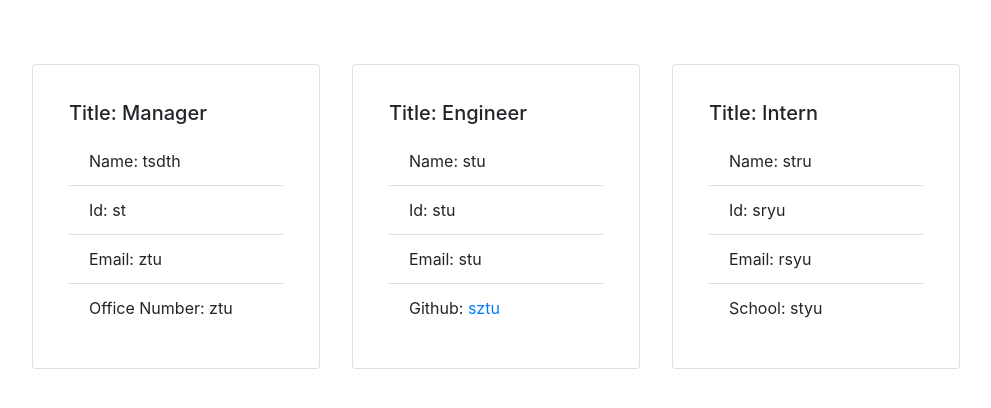
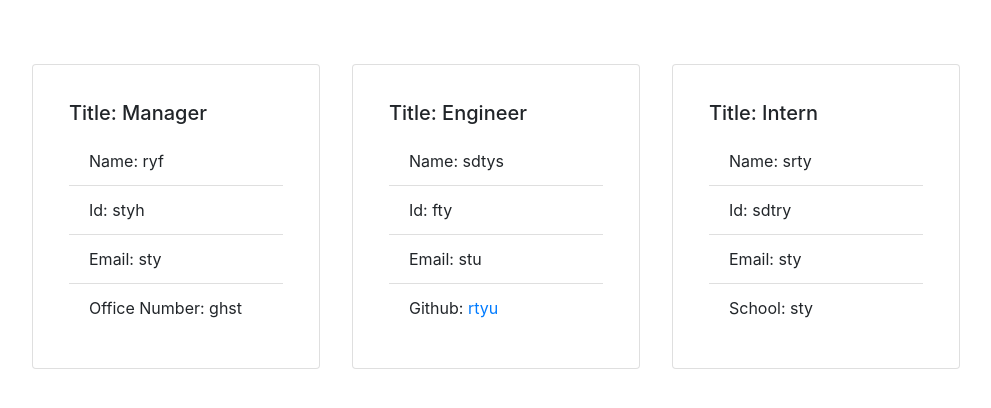
Before and after one commit to Lreyes4/amazing-transformer, a website: page team.html in a window 1280 px wide. Shown: the whole page, without its empty margins (69-1060 px from the left). Drawn offline with nearby package versions, Linux system fonts and the light colour scheme.

```diff
--- a/team.html
+++ b/team.html
@@ -17,10 +17,10 @@
         <div class="card-body">
             <h5 class="card-title">Title: Manager</h5>
             <ul class="list-group list-group-flush">
-                <li class="list-group-item">Name: tsdth</li>
-                <li class="list-group-item">Id: st</li>
-                <li class="list-group-item">Email: ztu</li>
-                <li class="list-group-item">Office Number: ztu</li>
+                <li class="list-group-item">Name: ryf</li>
+                <li class="list-group-item">Id: styh</li>
+                <li class="list-group-item">Email: sty</li>
+                <li class="list-group-item">Office Number: ghst</li>
             </ul>
         </div>
     </div>
@@ -28,12 +28,12 @@
         <div class="card-body">
             <h5 class="card-title">Title: Engineer</h5>
             <ul class="list-group list-group-flush">
-            <li class="list-group-item">Name: stu</li>
-            <li class="list-group-item">Id: stu</li>
+            <li class="list-group-item">Name: sdtys</li>
+            <li class="list-group-item">Id: fty</li>
             <li class="list-group-item">Email: stu</li>
                 <li class="list-group-item">Github: <a href="www.github.com/getGithub(){
         return this.github
-    }">  sztu</a></li>
+    }">  rtyu</a></li>
             </ul>
         </div>
     </div>
@@ -41,10 +41,10 @@
         <div class="card-body">
             <h5 class="card-title">Title: Intern</h5>
             <ul class="list-group list-group-flush">
-            <li class="list-group-item">Name: stru</li>
-            <li class="list-group-item">Id: sryu</li>
-            <li class="list-group-item">Email: rsyu</li>
-            <li class="list-group-item">School: styu</li>
+            <li class="list-group-item">Name: srty</li>
+            <li class="list-group-item">Id: sdtry</li>
+            <li class="list-group-item">Email: sty</li>
+            <li class="list-group-item">School: sty</li>
             </ul>
         </div>
     </div>
```
Also changed, not shown: README.md.
